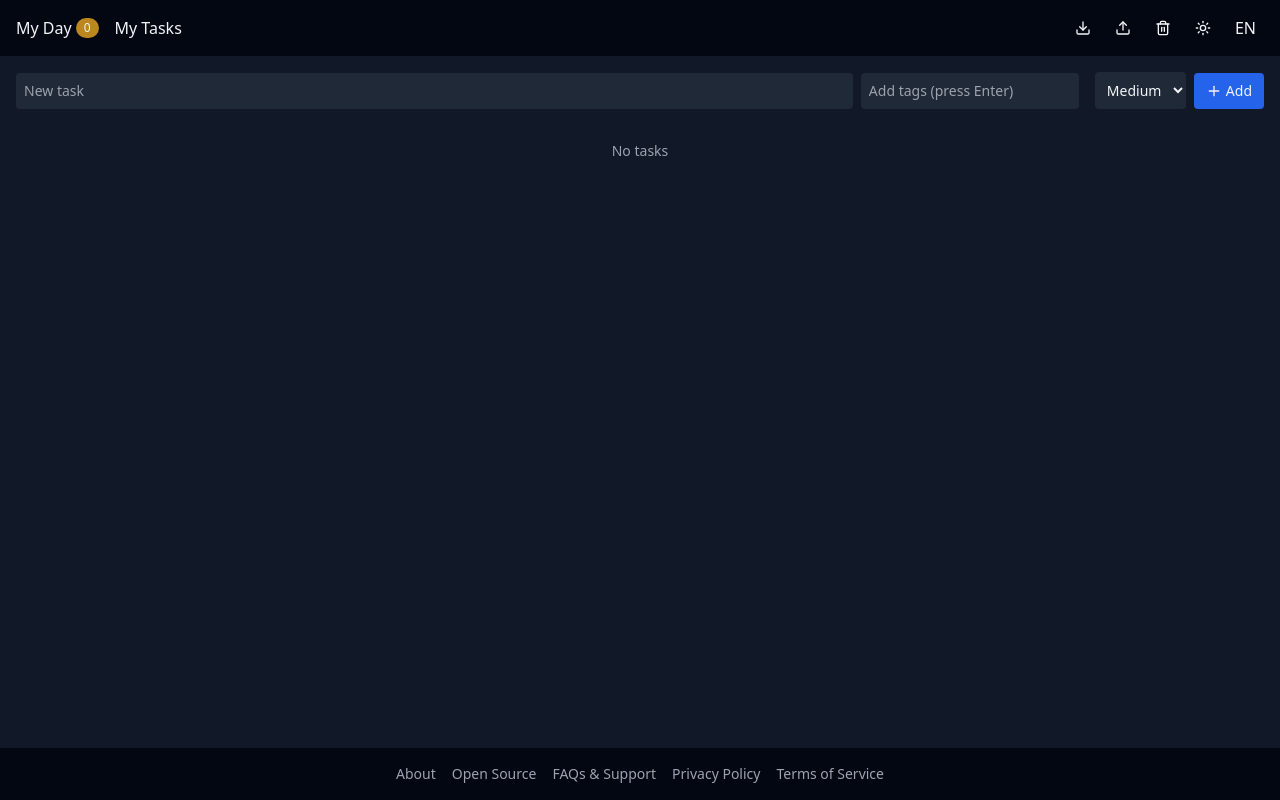
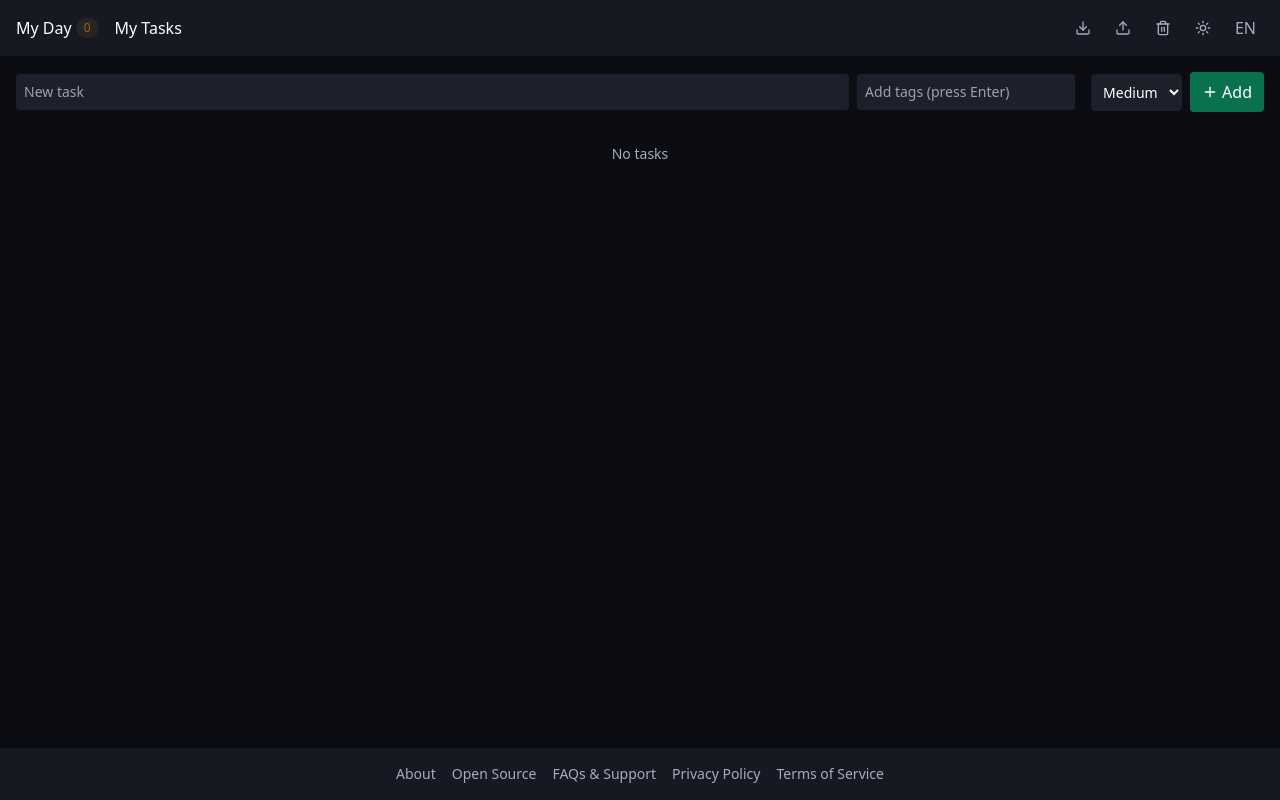
Before and after one commit to AntonioHCervantes/local-quick-planner, a Next.js app: page /my-tasks in a window 1280 px wide. Built offline with nearby package versions, Linux system fonts and the light colour scheme.

Commit message:
refactor: unify color palette and add theme tokens

```diff
--- a/app/globals.css
+++ b/app/globals.css
@@ -2,6 +2,110 @@
 @tailwind components;
 @tailwind utilities;
 
-html, body, #__next, :root {
-  height: 100%;
+@layer base {
+  :root {
+    --bg: 222 47% 98%;
+    --surface: 0 0% 100%;
+    --surface-2: 210 20% 96%;
+    --surface-3: 210 20% 93%;
+    --border: 214 32% 91%;
+    --text: 222 47% 11%;
+    --text-muted: 215 20% 45%;
+    --primary: 160 84% 24%;
+    --primary-hover: 160 84% 20%;
+    --on-primary: 0 0% 100%;
+    --info: 226 72% 53%;
+    --success: 142 72% 28%;
+    --warning: 32 61% 37%;
+    --danger: 0 72% 41%;
+  }
+
+  .dark {
+    --bg: 228 23% 6%;
+    --surface: 230 20% 8%;
+    --surface-2: 230 20% 11%;
+    --surface-3: 230 20% 14%;
+    --border: 227 22% 20%;
+    --text: 0 0% 100%;
+    --text-muted: 225 16% 70%;
+  }
+
+  html, body, #__next {
+    height: 100%;
+  }
+
+  body {
+    @apply bg-[hsl(var(--bg))] text-[hsl(var(--text))];
+  }
 }
+
+@layer components {
+  .btn {
+    @apply rounded font-medium transition-colors focus:outline-none focus:ring;
+  }
+
+  .btn-primary {
+    @apply btn px-3 py-2;
+    color: hsl(var(--on-primary));
+    background-color: hsl(var(--primary));
+  }
+
+  .btn-primary:hover {
+    background-color: hsl(var(--primary-hover));
+  }
+
+  .btn-secondary {
+    @apply btn px-3 py-2 border border-[hsl(var(--border))] bg-[hsl(var(--surface-2))];
+    color: hsl(var(--text));
+  }
+
+  .btn-secondary:hover {
+    background-color: hsl(var(--surface-3));
+  }
+
+  .btn-ghost {
+    @apply btn p-2 bg-transparent text-[hsl(var(--text-muted))];
+  }
+
+  .btn-ghost:hover {
+    background-color: hsl(var(--surface-2));
+  }
+
+  .btn-danger {
+    @apply btn px-3 py-2;
+    color: hsl(var(--on-primary));
+    background-color: hsl(var(--danger));
+  }
+
+  .btn-danger:hover {
+    filter: brightness(1.1);
+  }
+
+  .chip {
+    @apply rounded-full px-2 py-1 text-xs font-medium;
+  }
+
+  .chip-info {
+    @apply chip;
+    background-color: hsl(var(--info) / 0.15);
+    color: hsl(var(--info));
+  }
+
+  .chip-success {
+    @apply chip;
+    background-color: hsl(var(--success) / 0.15);
+    color: hsl(var(--success));
+  }
+
+  .chip-warning {
+    @apply chip;
+    background-color: hsl(var(--warning) / 0.15);
+    color: hsl(var(--warning));
+  }
+
+  .chip-danger {
+    @apply chip;
+    background-color: hsl(var(--danger) / 0.15);
+    color: hsl(var(--danger));
+  }
+}
--- a/app/layout.tsx
+++ b/app/layout.tsx
@@ -12,7 +12,7 @@ export const metadata: Metadata = {
 export default function RootLayout({ children }: { children: ReactNode }) {
   return (
     <html lang="en">
-      <body className="flex min-h-screen flex-col bg-white text-gray-900 dark:bg-gray-900 dark:text-gray-100">
+      <body className="flex min-h-screen flex-col">
         <I18nProvider>
           <Header />
           <main className="flex-1">{children}</main>
--- a/components/AddTask/AddTask.tsx
+++ b/components/AddTask/AddTask.tsx
@@ -30,7 +30,7 @@ export default function AddTask(props: UseAddTaskProps) {
         id="task-title"
         value={title}
         onChange={e => setTitle(e.target.value)}
-        className="flex-1 rounded bg-gray-200 p-2 text-sm focus:ring dark:bg-gray-800"
+        className="flex-1 rounded bg-[hsl(var(--surface-3))] p-2 text-sm focus:ring"
         placeholder={t('addTask.titlePlaceholder')}
         autoComplete="off"
       />
@@ -44,7 +44,7 @@ export default function AddTask(props: UseAddTaskProps) {
         <input
           id="task-tags"
           onKeyDown={handleTagInputChange}
-          className="rounded bg-gray-200 p-2 text-sm focus:ring dark:bg-gray-800"
+          className="rounded bg-[hsl(var(--surface-3))] p-2 text-sm focus:ring"
           placeholder={t('addTask.tagsPlaceholder')}
           list="existing-tags"
         />
@@ -60,7 +60,7 @@ export default function AddTask(props: UseAddTaskProps) {
           {tags.map(tag => (
             <span
               key={tag}
-              className="flex items-center rounded-full bg-gray-300 pl-2 pr-1 py-1 text-xs dark:bg-gray-700"
+              className="flex items-center rounded-full bg-[hsl(var(--surface-3))] pl-2 pr-1 py-1 text-xs"
             >
               <span className="mr-1 select-none">{tag}</span>
               <button
@@ -85,7 +85,7 @@ export default function AddTask(props: UseAddTaskProps) {
         id="task-priority"
         value={priority}
         onChange={e => setPriority(e.target.value as Priority)}
-        className="rounded bg-gray-200 p-2 text-sm focus:ring dark:bg-gray-800"
+        className="rounded bg-[hsl(var(--surface-3))] p-2 text-sm focus:ring"
       >
         <option value="low">{t('priority.low')}</option>
         <option value="medium">{t('priority.medium')}</option>
@@ -93,7 +93,7 @@ export default function AddTask(props: UseAddTaskProps) {
       </select>
       <button
         type="submit"
-        className="flex items-center gap-1 rounded bg-blue-600 px-3 py-2 text-sm hover:bg-blue-700 focus:ring"
+        className="btn-primary flex items-center gap-1"
       >
         <Plus className="h-4 w-4" /> {t('addTask.addButton')}
       </button>
--- a/components/Footer/Footer.tsx
+++ b/components/Footer/Footer.tsx
@@ -7,8 +7,8 @@ export default function Footer() {
   const { t } = useI18n();
 
   return (
-    <footer className="bg-gray-100 py-4 dark:bg-gray-950">
-      <nav className="mx-auto flex flex-wrap justify-center gap-4 px-4 text-sm text-gray-600 dark:text-gray-400">
+    <footer className="bg-[hsl(var(--surface-2))] py-4">
+      <nav className="mx-auto flex flex-wrap justify-center gap-4 px-4 text-sm text-[hsl(var(--text-muted))]">
         <Link
           href="/about"
           className="hover:underline"
--- a/components/Header/Header.tsx
+++ b/components/Header/Header.tsx
@@ -19,16 +19,14 @@ export default function Header() {
 
   return (
     <>
-      <header className="flex items-center justify-between bg-gray-100 px-4 py-2 dark:bg-gray-950">
+      <header className="flex items-center justify-between bg-[hsl(var(--surface-2))] px-4 py-2">
         <nav className="flex gap-4">
           <Link
             href="/my-day"
             className="flex items-center hover:underline focus:underline"
           >
             {t('nav.myDay')}
-            <span className="ml-1 rounded-full bg-yellow-100 px-2 py-0.5 text-xs text-current dark:bg-[#bb871e]">
-              {myDayCount}
-            </span>
+            <span className="ml-1 chip-warning px-2 py-0.5">{myDayCount}</span>
           </Link>
           <Link
             href="/my-tasks"
@@ -42,14 +40,14 @@ export default function Header() {
             onClick={exportData}
             aria-label={t('actions.export')}
             title={t('actions.export')}
-            className="rounded p-2 hover:bg-gray-200 focus:bg-gray-200 dark:hover:bg-gray-800 dark:focus:bg-gray-800"
+            className="btn-ghost"
           >
             <Download className="h-4 w-4" />
           </button>
           <label
             aria-label={t('actions.import')}
             title={t('actions.import')}
-            className="cursor-pointer rounded p-2 hover:bg-gray-200 focus-within:bg-gray-200 dark:hover:bg-gray-800 dark:focus-within:bg-gray-800"
+            className="cursor-pointer btn-ghost"
           >
             <Upload className="h-4 w-4" />
             <input
@@ -63,7 +61,7 @@ export default function Header() {
             onClick={() => setShowConfirm(true)}
             aria-label={t('actions.clearAll')}
             title={t('actions.clearAll')}
-            className="rounded p-2 hover:bg-gray-200 focus:bg-gray-200 dark:hover:bg-gray-800 dark:focus:bg-gray-800"
+            className="btn-ghost"
           >
             <Trash2 className="h-4 w-4" />
           </button>
@@ -71,7 +69,7 @@ export default function Header() {
             onClick={toggleTheme}
             aria-label={t('actions.toggleTheme')}
             title={t('actions.toggleTheme')}
-            className="rounded p-2 hover:bg-gray-200 focus:bg-gray-200 dark:hover:bg-gray-800 dark:focus:bg-gray-800"
+            className="btn-ghost"
           >
             {theme === 'dark' ? (
               <Sun className="h-4 w-4" />
@@ -83,12 +81,12 @@ export default function Header() {
             <button
               onClick={() => setShowLang(v => !v)}
               aria-label={t('actions.language')}
-              className="rounded p-2 hover:bg-gray-200 focus:bg-gray-200 dark:hover:bg-gray-800 dark:focus:bg-gray-800"
+              className="btn-ghost"
             >
               {language.toUpperCase()}
             </button>
             {showLang && (
-              <div className="absolute right-0 mt-2 rounded bg-gray-100 shadow dark:bg-gray-800">
+              <div className="absolute right-0 mt-2 rounded bg-[hsl(var(--surface-2))] shadow">
                 {(['en', 'es'] as Language[]).map(code => (
                   <button
                     key={code}
@@ -96,7 +94,7 @@ export default function Header() {
                       setLanguage(code);
                       setShowLang(false);
                     }}
-                    className="block w-full px-4 py-2 text-left hover:bg-gray-200 dark:hover:bg-gray-700"
+                    className="block w-full px-4 py-2 text-left hover:bg-[hsl(var(--surface-3))]"
                   >
                     {code.toUpperCase()} - {t(`lang.${code}`)}
                   </button>
@@ -108,18 +106,18 @@ export default function Header() {
       </header>
       {showConfirm && (
         <div className="fixed inset-0 flex items-center justify-center bg-black/50">
-          <div className="w-full max-w-sm rounded bg-gray-900 p-6 text-center text-gray-100">
+          <div className="w-full max-w-sm rounded bg-[hsl(var(--surface))] p-6 text-center text-[hsl(var(--text))]">
             <p className="mb-4">{t('confirmDelete.message')}</p>
             <div className="flex justify-center gap-2">
               <button
                 onClick={() => setShowConfirm(false)}
-                className="rounded bg-gray-700 px-3 py-1 hover:bg-gray-600 focus:bg-gray-600"
+                className="btn-secondary px-3 py-1"
               >
                 {t('confirmDelete.cancel')}
               </button>
               <button
                 onClick={handleDelete}
-                className="rounded bg-red-600 px-3 py-1 hover:bg-red-500 focus:bg-red-500"
+                className="btn-danger px-3 py-1"
               >
                 {t('confirmDelete.delete')}
               </button>
--- a/components/TaskList/TaskList.tsx
+++ b/components/TaskList/TaskList.tsx
@@ -35,7 +35,7 @@ export default function TaskList({ tasks, highlightedId }: TaskListProps) {
             />
           ))}
           {tasks.length === 0 && (
-            <p className="text-center text-sm text-gray-500 dark:text-gray-400">
+            <p className="text-center text-sm text-[hsl(var(--text-muted))]">
               {t('taskList.noTasks')}
             </p>
           )}
--- a/components/TasksView/TasksView.tsx
+++ b/components/TasksView/TasksView.tsx
@@ -40,18 +40,18 @@ export default function TasksView() {
       />
       {tagToRemove && (
         <div className="fixed inset-0 flex items-center justify-center bg-black/50">
-          <div className="w-full max-w-sm rounded bg-gray-900 p-6 text-center text-gray-100">
+          <div className="w-full max-w-sm rounded bg-[hsl(var(--surface))] p-6 text-center text-[hsl(var(--text))]">
             <p className="mb-4">{t('tagFilter.confirmDelete')}</p>
             <div className="flex justify-center gap-2">
               <button
                 onClick={cancelRemoveTag}
-                className="rounded bg-gray-700 px-3 py-1 hover:bg-gray-600 focus:bg-gray-600"
+                className="btn-secondary px-3 py-1"
               >
                 {t('confirmDelete.cancel')}
               </button>
               <button
                 onClick={confirmRemoveTag}
-                className="rounded bg-red-600 px-3 py-1 hover:bg-red-500 focus:bg-red-500"
+                className="btn-danger px-3 py-1"
               >
                 {t('confirmDelete.delete')}
               </button>
```
Also changed, not shown: components/TaskCard/TaskCard.tsx (+8 -8 lines), components/TaskItem/TaskItem.tsx (+11 -11 lines).
